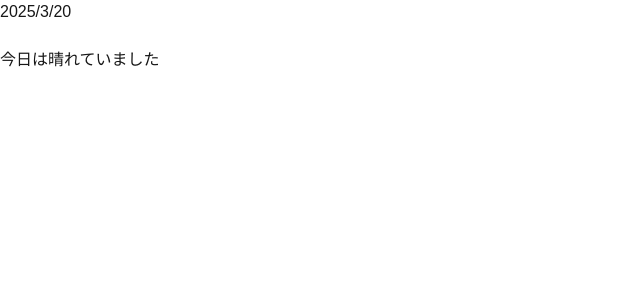
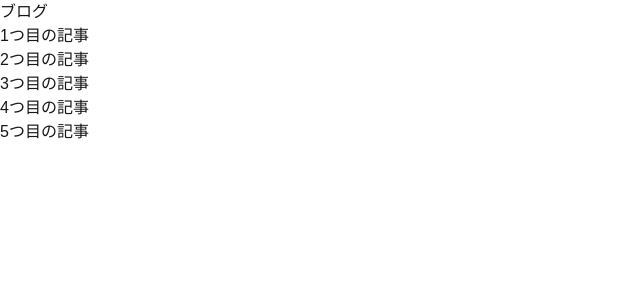
Before and after one commit to sano-r/my-blog, a Next.js app: page /blog in a window 1280 px wide. Shown: the top 300 px of the page, without its empty margins (0-640 px from the left). Built offline with nearby package versions, Linux system fonts and the light colour scheme.

Commit message:
feat: サンプルブログ記事追加、エラー修正

```diff
--- /dev/null
+++ b/data/20240310-blog.md
@@ -0,0 +1,9 @@
+---
+id: 1
+title: "1つ目の記事"
+date: "2025-03-10"
+image:
+excerpt:
+---
+
+これは最初の投稿です。
--- /dev/null
+++ b/data/20240311-blog.md
@@ -0,0 +1,7 @@
+---
+id: 2
+title: "2つ目の記事"
+date: "2025-03-11"
+image:
+excerpt:
+---
--- /dev/null
+++ b/data/20240312-blog.md
@@ -0,0 +1,7 @@
+---
+id: 3
+title: "3つ目の記事"
+date: "2025-03-12"
+image:
+excerpt:
+---
--- /dev/null
+++ b/data/20240313-blog.md
@@ -0,0 +1,7 @@
+---
+id: 4
+title: "4つ目の記事"
+date: "2025-03-13"
+image:
+excerpt:
+---
--- /dev/null
+++ b/data/20240314-blog.md
@@ -0,0 +1,7 @@
+---
+id: 5
+title: "5つ目の記事"
+date: "2025-03-14"
+image:
+excerpt:
+---
--- /dev/null
+++ b/src/app/blog/[slug]/page.tsx
@@ -0,0 +1,36 @@
+import fs from 'fs/promises';
+import path from 'path';
+import matter from 'gray-matter';
+import {remark} from 'remark';
+import html from 'remark-html';
+
+interface PostParams{
+    params:{
+        slug: string;
+    }
+}
+
+const postsDirectory = path.join(process.cwd(), 'data');
+
+export async function generateStaticParams() {
+  const filenames = await fs.readdir(postsDirectory);
+  return filenames.map((filename) => ({
+    slug: filename.replace(/\.md$/, ''),
+  }));
+}
+
+export default async function Post({ params }:PostParams) {
+  const {slug} = await params;
+  const filePath = path.join(postsDirectory, `${slug}.md`);
+  const fileContents = await fs.readFile(filePath, 'utf8');
+  const { data, content } = matter(fileContents);
+  const processedContent = await remark().use(html).process(content);
+  const contentHtml = processedContent.toString();
+
+  return (
+    <div>
+      <h1>{data.title}</h1>
+      <div dangerouslySetInnerHTML={{ __html: contentHtml }} />
+    </div>
+  );
+}
--- a/src/app/blog/page.tsx
+++ b/src/app/blog/page.tsx
@@ -1,9 +1,42 @@
-export default function Daily(){
-    return(
-        <>
-        <h1>2025/3/20</h1>
-        <br />
-        <p>今日は晴れていました</p>
-        </>
-    )
+import fs from "fs";
+import path from "path";
+import matter from "gray-matter";
+import Link from "next/link";
+
+const postsDirectory = path.join(process.cwd(), "data");
+
+export default function Blog() {
+  //ファイル名を取得
+  const filenames = fs.readdirSync(postsDirectory);
+  // ファイル名に対してコールバック関数を実行し結果を詰める
+  const posts = filenames.map((filename) => {
+    // 記事の完全パスを取得
+    const filePath = path.join(postsDirectory, filename);
+    // 中身を読む
+    const fileContents = fs.readFileSync(filePath, "utf8");
+    // メタデータのみ取得
+    const { data } = matter(fileContents);
+    // ファイル名をurlの識別子に使うための変数slugに格納
+    const slug = filename.replace(/\.md$/, "");
+    const result = {
+      slug: slug,
+      title: data.title,
+      id: data.id,
+      date: data.date,
+    };
+    return result;
+  });
+
+  return (
+    <div>
+      <h1>ブログ</h1>
+      <ul>
+        {posts.map((post) => (
+          <li key={post.slug}>
+            <Link href={`/blog/${post.slug}`}>{post.title}</Link>
+          </li>
+        ))}
+      </ul>
+    </div>
+  );
 }
--- a/src/app/contact/page.tsx
+++ b/src/app/contact/page.tsx
@@ -1,7 +1,7 @@
-export default function ContactPage(){
-    return(
-        <>
-        <h1></h1>
-        </>
-    )
+export default function Contactpage() {
+  return (
+    <>
+      <h1>ContactPage</h1>
+    </>
+  );
 }
```
Also changed, not shown: next.config.ts (+7 -0 lines), package.json (+11 -5 lines), 1 other file (tests, documents, lock files or other folders).
